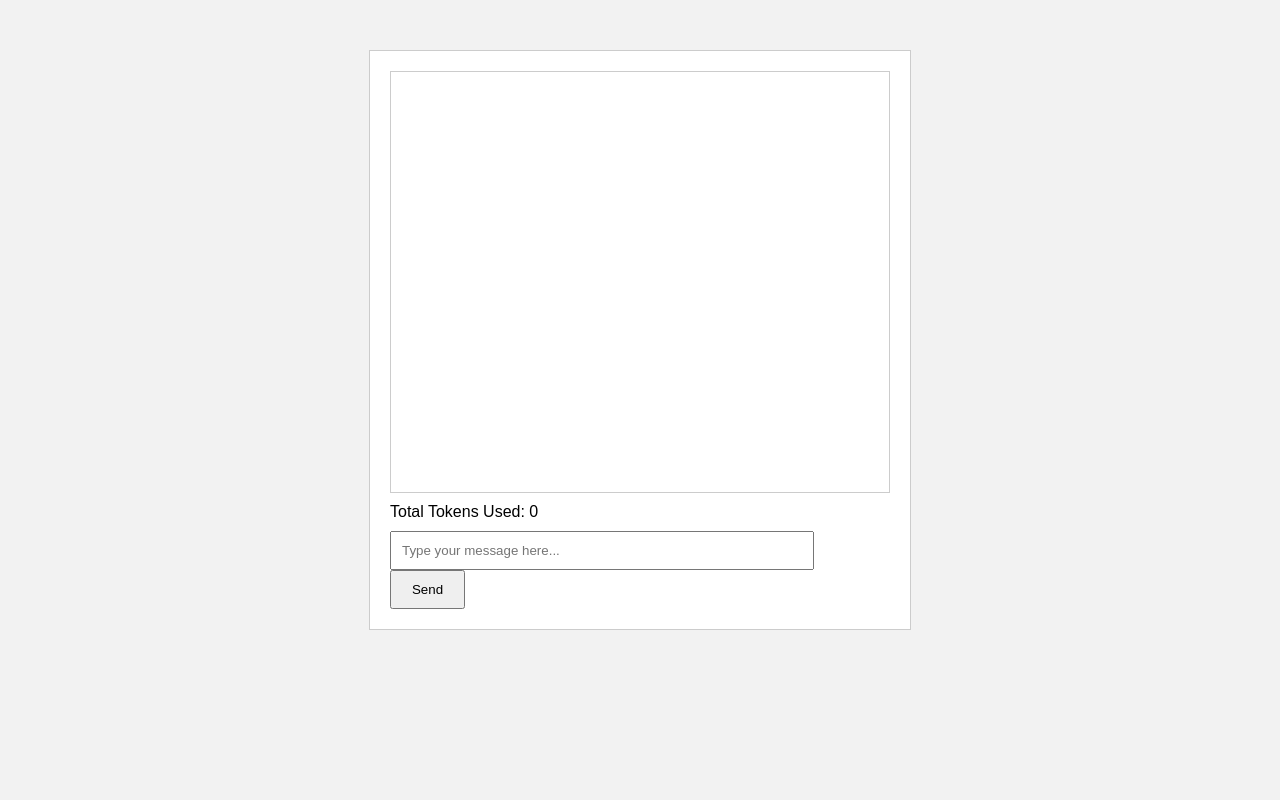
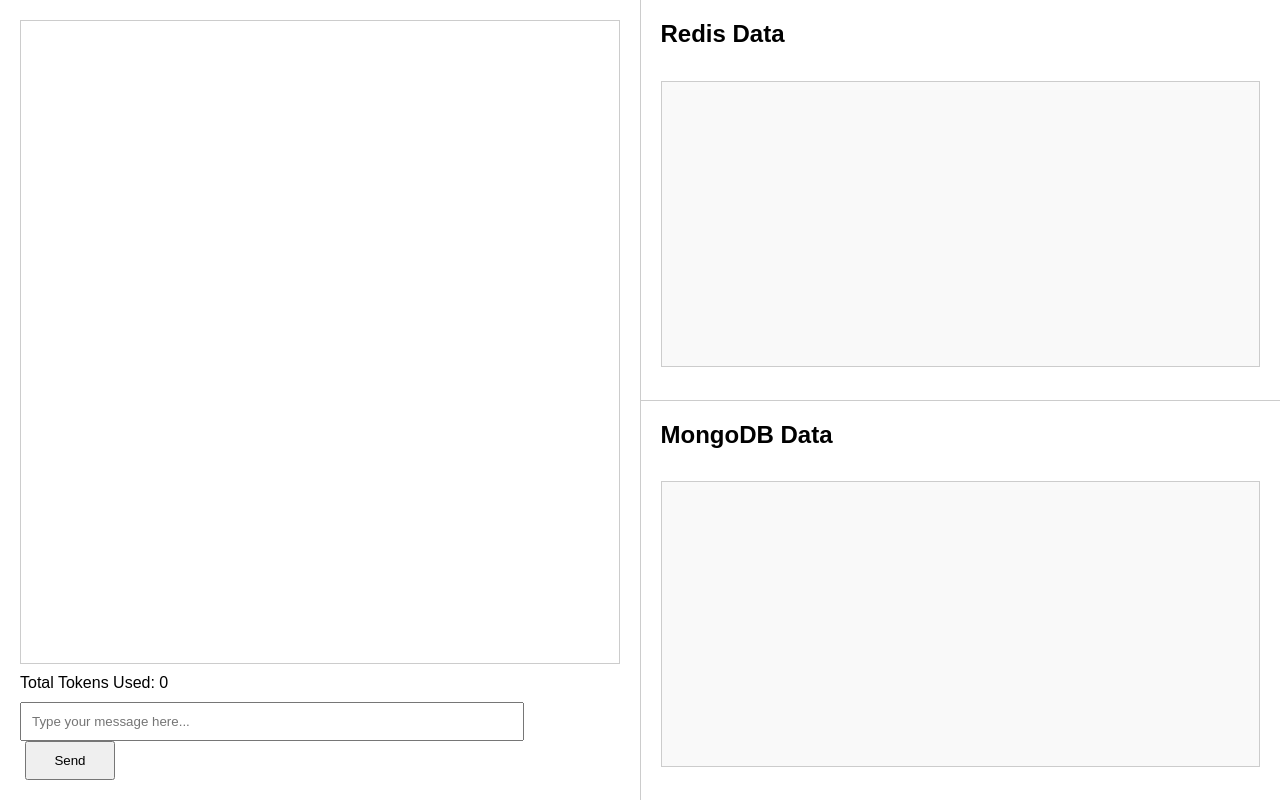
Before and after one commit to wyne1/chatbot-history-management, a FastAPI app: page / in a window 1280 px wide. Run offline with FastAPI, Linux system fonts and the light colour scheme; data that the repository does not hold is empty.

Commit message:
updated Readme, incorporated images, updated frontend and CSS

```diff
--- a/chat_manager.py
+++ b/chat_manager.py
@@ -65,7 +65,7 @@
 
             # Check if the stack has 20 messages for the current batch ID
             count = self.count_messages_with_batch(stack_key, batch_id)
-            if count == 5:
+            if count == 20:
                 threading.Thread(target=self._create_summary, args=(user_id, batch_id)).start()
                 self.redis_client.set(batch_id_key, batch_id + 1)
 
@@ -134,3 +134,25 @@
                 "timestamp": item['Timestamp']
             }
             self.redis_client.rpush(stack_key, json.dumps(message))
+
+    def get_redis_data(self, user_id):
+        # Retrieve all keys related to the user
+        stack_key = f"{user_id}:stack"
+        summary_key = f"{user_id}:summary"
+        batch_id_key = f"{user_id}:batch_id"
+
+        redis_data = {}
+        redis_data['stack'] = [json.loads(msg) for msg in self.redis_client.lrange(stack_key, 0, -1)]
+        summary = self.redis_client.get(summary_key)
+        redis_data['summary'] = json.loads(summary) if summary else None
+        redis_data['batch_id'] = self.redis_client.get(batch_id_key)
+
+        return redis_data
+
+    def get_mongodb_data(self, user_id):
+        # Fetch all messages for the user from MongoDB
+        mongodb_data = list(self.collection.find({"UserId": user_id}).sort("Timestamp", 1))
+        # Convert ObjectId to string
+        for doc in mongodb_data:
+            doc['_id'] = str(doc['_id'])
+        return mongodb_data
--- a/main.py
+++ b/main.py
@@ -1,38 +1,19 @@
 # main.py
 
-from config import OPENAI_API_KEY  # Ensure config is imported first
+from fastapi import FastAPI, Request
+from fastapi.responses import HTMLResponse, JSONResponse
+from fastapi.staticfiles import StaticFiles
+from fastapi.templating import Jinja2Templates
 from pydantic import BaseModel
 from conversation_handler import handle_user_message
 from chat_manager import ChatManager
 
-from fastapi.middleware.cors import CORSMiddleware
-from fastapi import FastAPI, Request
-from fastapi.responses import HTMLResponse
-from fastapi.staticfiles import StaticFiles
-from fastapi.templating import Jinja2Templates
-
-
-# ... other imports ...
-
 app = FastAPI()
 
-# Configure CORS
-app.add_middleware(
-    CORSMiddleware,
-    allow_origins=["*"],  # For development only. Specify domains in production.
-    allow_credentials=True,
-    allow_methods=["*"],
-    allow_headers=["*"],
-)
+# Mount the static directory
+app.mount("/static", StaticFiles(directory="static"), name="static")
 
-app.mount("/static", StaticFiles(directory="static"), name="static")
 templates = Jinja2Templates(directory="templates")
-
-# Serve the frontend
-@app.get("/", response_class=HTMLResponse)
-async def get(request: Request):
-    return templates.TemplateResponse("index.html", {"request": request})
-
 
 # Initialize ChatManager
 chat_manager = ChatManager()
@@ -46,6 +27,20 @@
     response_text, token_count = handle_user_message(chat_manager, message.user_id, message.message_text)
     return {"response": response_text, "token_count": token_count}
 
+@app.get("/redis_data/{user_id}")
+async def get_redis_data(user_id: str):
+    redis_data = chat_manager.get_redis_data(user_id)
+    return JSONResponse(content=redis_data)
+
+@app.get("/mongodb_data/{user_id}")
+async def get_mongodb_data(user_id: str):
+    mongodb_data = chat_manager.get_mongodb_data(user_id)
+    return JSONResponse(content=mongodb_data)
+
+@app.get("/", response_class=HTMLResponse)
+async def get(request: Request):
+    return templates.TemplateResponse("index.html", {"request": request})
+
 if __name__ == "__main__":
     import uvicorn
     uvicorn.run("main:app", host="0.0.0.0", port=8000, reload=True)
--- a/static/script.js
+++ b/static/script.js
@@ -8,6 +8,7 @@
 });
 
 let totalTokenCount = 0;
+const userId = 'user2';  // Assuming a fixed user_id for now
 
 function addMessage(role, content) {
     const chatWindow = document.getElementById('chat-window');
@@ -31,7 +32,7 @@
         headers: {
             'Content-Type': 'application/json',
         },
-        body: JSON.stringify({ user_id: 'user1', message_text: messageText }),
+        body: JSON.stringify({ user_id: userId, message_text: messageText }),
     });
 
     const data = await response.json();
@@ -39,4 +40,22 @@
 
     totalTokenCount += data.token_count;
     document.getElementById('token-count').textContent = `Total Tokens Used: ${totalTokenCount}`;
+
+    // Fetch and display Redis and MongoDB data
+    fetchData();
 }
+
+async function fetchData() {
+    // Fetch Redis data
+    const redisResponse = await fetch(`/redis_data/${userId}`);
+    const redisData = await redisResponse.json();
+    document.getElementById('redis-data').textContent = JSON.stringify(redisData, null, 2);
+
+    // Fetch MongoDB data
+    const mongodbResponse = await fetch(`/mongodb_data/${userId}`);
+    const mongodbData = await mongodbResponse.json();
+    document.getElementById('mongodb-data').textContent = JSON.stringify(mongodbData, null, 2);
+}
+
+// Fetch data initially when the page loads
+fetchData();
--- a/static/styles.css
+++ b/static/styles.css
@@ -1,21 +1,37 @@
 /* styles.css */
 
-body {
+/* Reset some default browser styles */
+body, html {
+    margin: 0;
+    padding: 0;
+    height: 100%;
     font-family: Arial, sans-serif;
-    background-color: #f2f2f2;
+}
+
+/* Container for the entire layout */
+#container {
+    display: flex;
+    height: 100vh;
+}
+
+/* Left Column */
+#left-column {
+    width: 50%;
+    border-right: 1px solid #cccccc;
+    display: flex;
+    flex-direction: column;
 }
 
 #chat-container {
-    width: 500px;
-    margin: 50px auto;
-    background-color: #ffffff;
-    border: 1px solid #cccccc;
+    flex: 1;
+    display: flex;
+    flex-direction: column;
     padding: 20px;
 }
 
 #chat-window {
-    height: 400px;
-    overflow-y: scroll;
+    flex: 1;
+    overflow-y: auto;
     border: 1px solid #cccccc;
     padding: 10px;
     margin-bottom: 10px;
@@ -47,4 +63,43 @@
 #send-button {
     width: 15%;
     padding: 10px;
+    margin-left: 5px;
 }
+
+/* Right Column */
+#right-column {
+    width: 50%;
+    display: flex;
+    flex-direction: column;
+}
+
+#redis-container, #mongodb-container {
+    flex: 1;
+    display: flex;
+    flex-direction: column;
+    overflow: hidden;
+    padding: 20px;
+}
+
+#redis-container {
+    border-bottom: 1px solid #cccccc;
+}
+
+#redis-container h2, #mongodb-container h2 {
+    margin-top: 0;
+}
+
+#redis-data, #mongodb-data {
+    flex: 1;
+    background-color: #f9f9f9;
+    padding: 10px;
+    border: 1px solid #cccccc;
+    overflow-y: auto;
+    white-space: pre-wrap;
+    word-wrap: break-word;
+}
+
+/* Ensure input and button stay at the bottom */
+#chat-container input, #chat-container button {
+    margin-top: auto;
+}
--- a/templates/index.html
+++ b/templates/index.html
@@ -4,14 +4,33 @@
     <meta charset="UTF-8">
     <title>Chatbot with Token Count</title>
     <link rel="stylesheet" href="/static/styles.css">
-    <link rel="icon" href="/static/favicon.ico" type="image/x-icon"> <!-- Optional -->
+    <link rel="icon" href="/static/favicon.ico" type="image/x-icon">
 </head>
 <body>
-    <div id="chat-container">
-        <div id="chat-window"></div>
-        <div id="token-count">Total Tokens Used: 0</div>
-        <input type="text" id="user-input" placeholder="Type your message here..." autocomplete="off"/>
-        <button id="send-button">Send</button>
+    <div id="container">
+        <!-- Left Column: Chat -->
+        <div id="left-column">
+            <div id="chat-container">
+                <div id="chat-window"></div>
+                <div id="token-count">Total Tokens Used: 0</div>
+                <input type="text" id="user-input" placeholder="Type your message here..." autocomplete="off"/>
+                <button id="send-button">Send</button>
+            </div>
+        </div>
+
+        <!-- Right Column: Redis and MongoDB Data -->
+        <div id="right-column">
+            <!-- Top Row: Redis Data -->
+            <div id="redis-container">
+                <h2>Redis Data</h2>
+                <pre id="redis-data"></pre>
+            </div>
+            <!-- Bottom Row: MongoDB Data -->
+            <div id="mongodb-container">
+                <h2>MongoDB Data</h2>
+                <pre id="mongodb-data"></pre>
+            </div>
+        </div>
     </div>
     <script src="/static/script.js"></script>
 </body>
```
Also changed, not shown: README.md, images/architecture.png (added), images/view.png (added).
